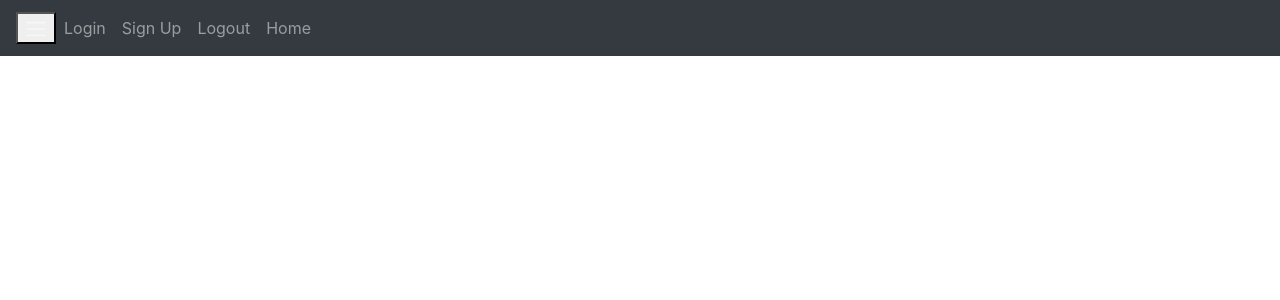
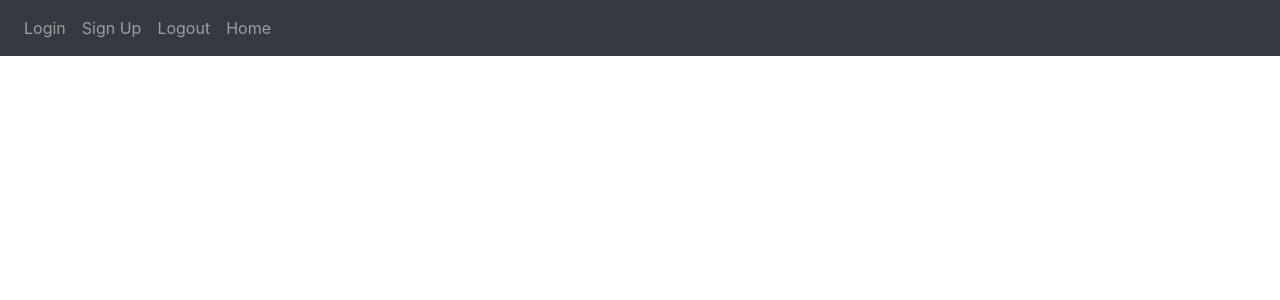
Before and after one commit to pharmony01/Flask-Web-App, a Flask app: page / in a window 1280 px wide. Shown: the top 300 px of the page. Run offline with Flask 2, Linux system fonts and the light colour scheme; some libraries are stand-ins or nearby versions.

Commit message:
Fixed a typo in navbar that made it function incorrectly

```diff
--- a/website/templates/base.html
+++ b/website/templates/base.html
@@ -19,7 +19,7 @@
     </head>
     <body>
         <nav class="navbar navbar-expand-lg navbar-dark bg-dark">
-            <button class="navbar-toggle" type="button" data-toggle="collapse" data-target="#navbar">
+            <button class="navbar-toggler" type="button" data-toggle="collapse" data-target="#navbar">
                 <span class="navbar-toggler-icon"></span>
             </button>
             <div class="collapse navbar-collapse" id="navbar">
```
